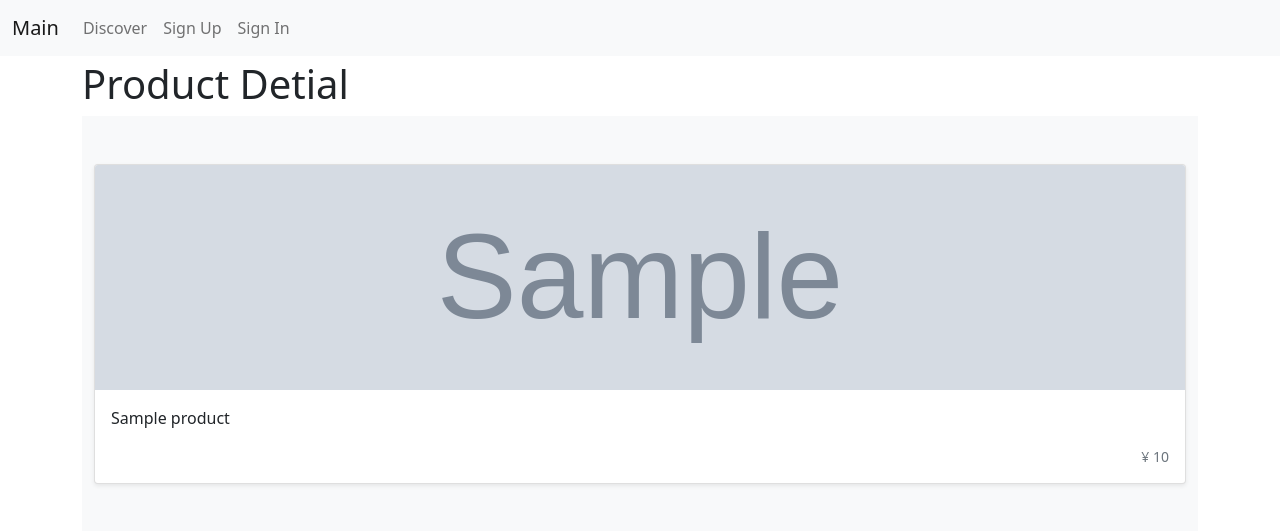
After one commit to www-pr0gramming-com/gumroad, a Django app: a page that uses main/templates/products/product.html in a window 1280 px wide. The commit adds this page. Shown: the top 531 px of the page. Run offline with Django 3.2, Linux system fonts and the light colour scheme; tables that the repository leaves empty hold one stand-in row (values such as "Sample post"); grey boxes marked "Sample" are stand-in pictures; parts of the project's set-up code (start-up, migrations or seed data) failed here and were passed over; some libraries are stand-ins or nearby versions.

Commit message:
product detail view

```diff
--- a/config/urls.py
+++ b/config/urls.py
@@ -7,11 +7,13 @@ from django.views.generic import TemplateView
 from drf_spectacular.views import SpectacularAPIView, SpectacularSwaggerView
 from rest_framework.authtoken.views import obtain_auth_token
 
-from app1.views import ProductListView
+from main.app1.views import ProductListView
+
 
 urlpatterns = [
     path("", TemplateView.as_view(template_name="pages/home.html"), name="home"),
     path("discover/", ProductListView.as_view(), name="discover"),
+    path("p/", include("main.app1.urls", namespace="products")),
     # Django Admin, use {% url 'admin:index' %}
     path(settings.ADMIN_URL, admin.site.urls),
     # User management
--- a/main/app1/apps.py
+++ b/main/app1/apps.py
@@ -2,5 +2,5 @@ from django.apps import AppConfig
 
 
 class App1Config(AppConfig):
-    default_auto_field = 'django.db.models.BigAutoField'
-    name = 'app1'
+    default_auto_field = "django.db.models.BigAutoField"
+    name = "main.app1"
--- a/main/app1/models.py
+++ b/main/app1/models.py
@@ -1,4 +1,5 @@
 from django.db import models
+from django.urls import reverse
 
 
 class Product(models.Model):
@@ -19,3 +20,6 @@ class Product(models.Model):
 
     def __str__(self):
         return self.name
+
+    def get_absolute_url(self):
+        return reverse("products:product-detail", kwargs={"slug": self.slug})
--- /dev/null
+++ b/main/app1/urls.py
@@ -0,0 +1,8 @@
+from .views import ProductDetailView
+from django.urls import path
+
+app_name = "products"
+
+urlpatterns = [
+    path("<slug>/", ProductDetailView.as_view(), name="product-detail"),
+]
--- a/main/app1/views.py
+++ b/main/app1/views.py
@@ -1,4 +1,3 @@
-from re import template
 from django.views import generic
 from .models import Product
 
@@ -6,3 +5,9 @@ from .models import Product
 class ProductListView(generic.ListView):
     template_name = "discover.html"
     queryset = Product.objects.all()
+
+
+class ProductDetailView(generic.DetailView):
+    template_name = "products/product.html"
+    queryset = Product.objects.all()
+    queryset_object_name = "product"
--- a/main/templates/discover.html
+++ b/main/templates/discover.html
@@ -15,6 +15,7 @@
 
       {% for product in  object_list %}
       <div class="col">
+        <a href="{{ product.get_absolute_url }}">
           <div class="card shadow-sm">
 
             {% if product.cover %}
@@ -39,6 +40,7 @@
               </div>
             </div>
           </div>
+        </a>
       </div>
       {% endfor %}
 
--- /dev/null
+++ b/main/templates/products/product.html
@@ -0,0 +1,46 @@
+{% extends "base.html" %}
+
+
+{% block content %}
+
+
+<h1>Product Detial</h1>
+
+<div class="album py-5 bg-light">
+  <div class="container">
+
+    <div class="row row-cols-1">
+
+      <div class="col">
+        <div class="card shadow-sm">
+
+          {% if product.cover %}
+          <img class="bd-placeholder-img card-img-top" width="100%" height="225" src="{{ product.cover.url }}"
+            alt="{{product.name}}">
+
+          {% else %}
+          <svg class="bd-placeholder-img card-img-top" width="100%" height="225" xmlns="http://www.w3.org/2000/svg"
+            role="img" aria-label="Placeholder: Thumbnail" preserveAspectRatio="xMidYMid slice" focusable="false">
+            <title>Placeholder</title>
+            <rect width="100%" height="100%" fill="#55595c"></rect><text x="50%" y="50%" fill="#eceeef"
+              dy=".3em">Thumbnail</text>
+          </svg>
+          {% endif %}
+
+          <div class="card-body">
+            <p class="card-text">{{ product.name }}</p>
+            <div class="d-flex justify-content-between align-items-center">
+              <div class="btn-group">
+              </div>
+              <small class="text-muted">&yen; {{ product.price }}</small>
+            </div>
+          </div>
+        </div>
+      </div>
+
+
+
+    </div>
+  </div>
+</div>
+{% endblock content %}
--- a/main/users/models.py
+++ b/main/users/models.py
@@ -4,7 +4,7 @@ from django.urls import reverse
 from django.utils.translation import gettext_lazy as _
 
 from django.db import models
-from app1.models import Product
+from main.app1.models import Product
 
 
 class User(AbstractUser):
```
Lines whose indentation alone changed are shown as unchanged.
